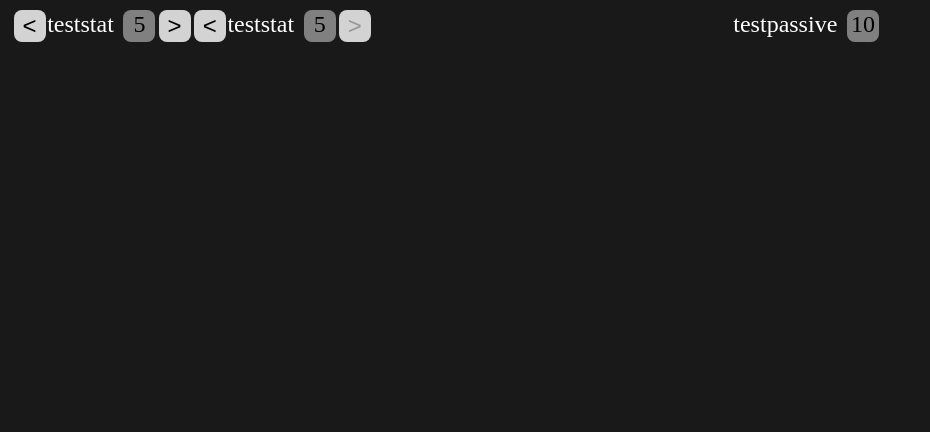
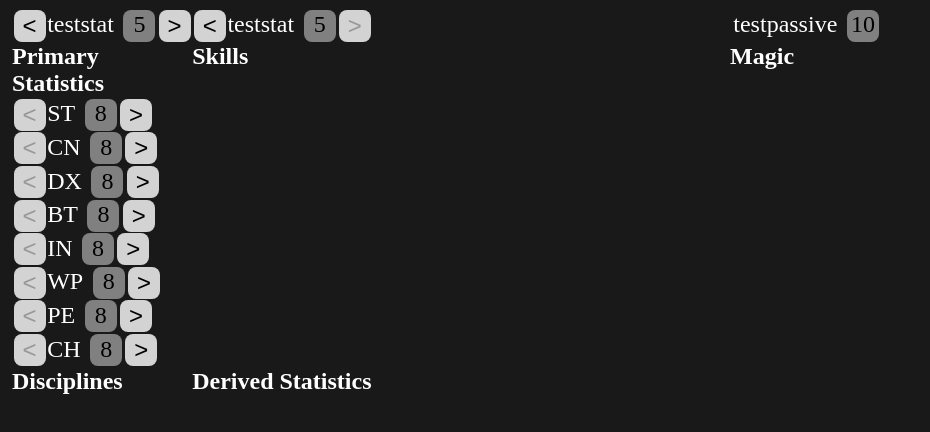
Before and after one commit to limaxophobiac/arcplanner, a React (Vite) app: page / in a window 1280 px wide. Shown: the top 432 px of the page, without its empty margins (0-930 px from the left). Built offline with nearby package versions, Linux system fonts and the light colour scheme.

Commit message:
startet putting together

```diff
--- a/src/App.jsx
+++ b/src/App.jsx
@@ -1,5 +1,5 @@
 import { useState } from 'react'
-//import Planner from './Planner.jsx'
+import Planner from './Planner.jsx'
 import './App.css'
 import Statdisplay from './statdisplay.jsx'
 import Passivedisplay from './passivedisplay.jsx'
@@ -21,6 +21,7 @@ function App() {
     <Statdisplay name ="teststat" value={stat} assigned={stat} adder = {adder}/>
     <Statdisplay name ="teststat" value={stat2} assigned={stat2} adder = {adder2} hasPoints={false}/>
     <Passivedisplay name="testpassive" value={stat + stat2}/>
+    <Planner/>
     </>
   )
 }
--- a/src/Planner.jsx
+++ b/src/Planner.jsx
@@ -2,9 +2,45 @@ import { useState } from 'react'
 import backgrounds from './backgrounds.js'
 import races from './races.js'
 import blessings from './blessings.js'
+import Statdisplay from './statdisplay.jsx'
 import './Planner.css'
 
-const basestats = {ST: 8, CN: 8, DX: 8, BT: 8, IN: 8, WP: 8, PE: 8, CH: 8};
+
+
+
+function Planner(){
+    const [character, setCharacter] = useState(characterFactory());
+    function addStat(id, val){
+        setCharacter({...character, [id]: character[id] + val, unspent: character.unspent - val})
+    }
+    return (
+        <>
+            <div id="primary">
+                <h2>Primary Statistics</h2>
+                <Statdisplay name="ST" value={8 - !character.male + character.ST} assigned={character.ST} hasPoints={character.unspent > 0} adder = {(val) => addStat("ST", val)}/>
+                <Statdisplay name="CN" value={8 + !character.male + character.CN} assigned={character.CN} hasPoints={character.unspent > 0} adder = {(val) => addStat("CN", val)}/>
+                <Statdisplay name="DX" value={8 + character.DX} assigned={character.DX} hasPoints={character.unspent > 0} adder = {(val) => addStat("DX", val)}/>
+                <Statdisplay name="BT" value={8 + character.BT} assigned={character.BT} hasPoints={character.unspent > 0} adder = {(val) => addStat("BT", val)}/>
+                <Statdisplay name="IN" value={8 + character.IN} assigned={character.IN} hasPoints={character.unspent > 0} adder = {(val) => addStat("IN", val)}/>
+                <Statdisplay name="WP" value={8 + character.WP} assigned={character.WP} hasPoints={character.unspent > 0} adder = {(val) => addStat("WP", val)}/>
+                <Statdisplay name="PE" value={8 + character.PE} assigned={character.PE} hasPoints={character.unspent > 0} adder = {(val) => addStat("PE", val)}/>
+                <Statdisplay name="CH" value={8 + character.CH} assigned={character.CH} hasPoints={character.unspent > 0} adder = {(val) => addStat("CH", val)}/>
+            </div>
+            <div id="Skills">
+                <h2>Skills</h2>
+            </div>
+            <div id="Magic">
+                <h2>Magic</h2>
+            </div>
+            <div id="Disciplines">
+                <h2>Disciplines</h2>
+            </div>
+            <div id="derived">
+                <h2>Derived Statistics</h2>
+            </div>
+        </>
+    )
+}
 
 
 function characterFactory(){
@@ -13,7 +49,7 @@ function characterFactory(){
         race: "human",
         background: 0,
         level: 1,
-        unspent: 5,
+        unspent: 10,
         ST: 0,
         CN: 0,
         DX: 0,
@@ -67,23 +103,4 @@ function characterFactory(){
     };
 }
 
-function Planner(){
-    const [character, setCharacter] = useState(characterFactory());
-    return (
-        <>
-            Cosmetic <br/>
-            { "ST: " + (basestats.ST + character.ST)}
-            <br/>
-            {races.halfogre.ST}
-            <br/><br/>
-            {backgrounds[3].description}
-            <br/>
-            <br/>
-            {backgrounds[4].description}
-            <br/>
-            {backgrounds[20].description}
-        </>
-    )
-}
-
 export default Planner;
```
